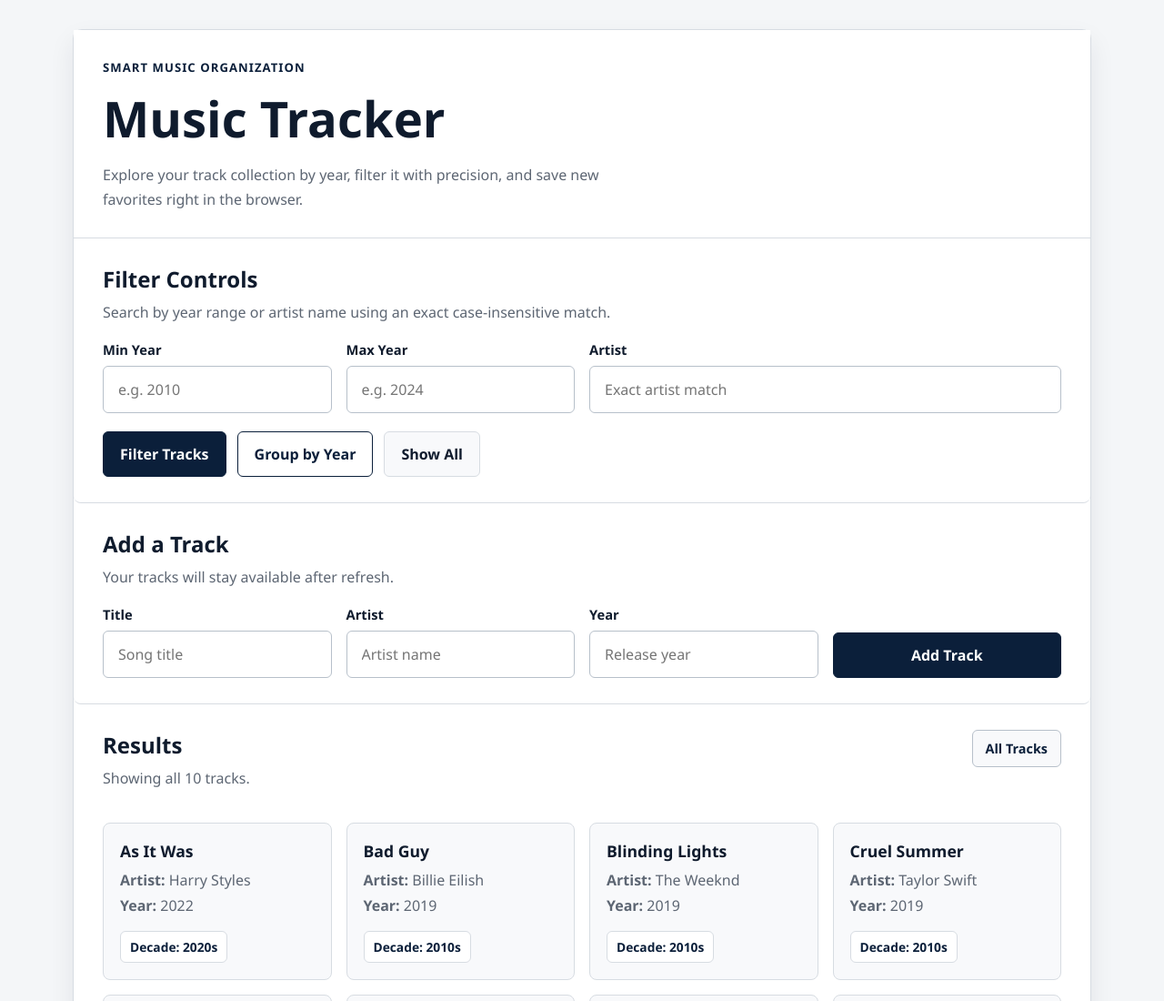
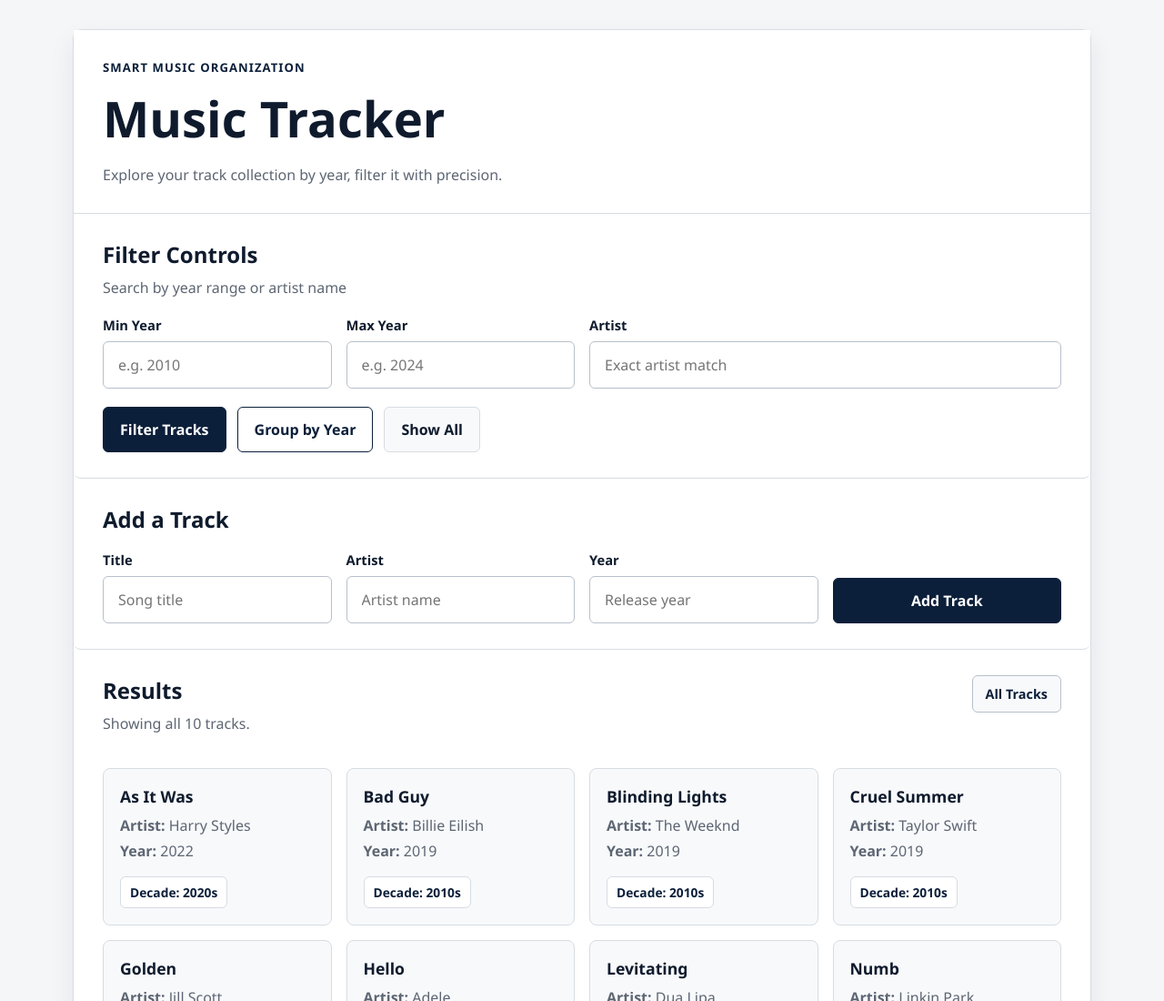
Before and after one commit to mavhila-mashudu/Music-Tracker, a plain HTML site: page index.html in a window 1280 px wide. Shown: the top 1100 px of the page at 91% size. Drawn offline with Linux system fonts and the light colour scheme.

Commit message:
removed uneccessary text

```diff
--- a/index.html
+++ b/index.html
@@ -13,14 +13,14 @@
                 <p class="eyebrow">Smart music organization</p>
                 <h1>Music Tracker</h1>
                 <p class="hero-copy">
-                    Explore your track collection by year, filter it with precision, and save new favorites right in the browser.
+                    Explore your track collection by year, filter it with precision.
                 </p>
             </header>
 
             <section class="panel" aria-labelledby="filter-heading">
                 <header class="section-heading">
                     <h2 id="filter-heading">Filter Controls</h2>
-                    <p>Search by year range or artist name using an exact case-insensitive match.</p>
+                    <p>Search by year range or artist name</p>
                 </header>
 
                 <form id="filter-form" class="filter-form">
@@ -56,7 +56,6 @@
             <section class="panel" aria-labelledby="add-track-heading">
                 <header class="section-heading">
                     <h2 id="add-track-heading">Add a Track</h2>
-                    <p>Your tracks will stay available after refresh.</p>
                 </header>
 
                 <form id="add-track-form" class="add-form">
```
